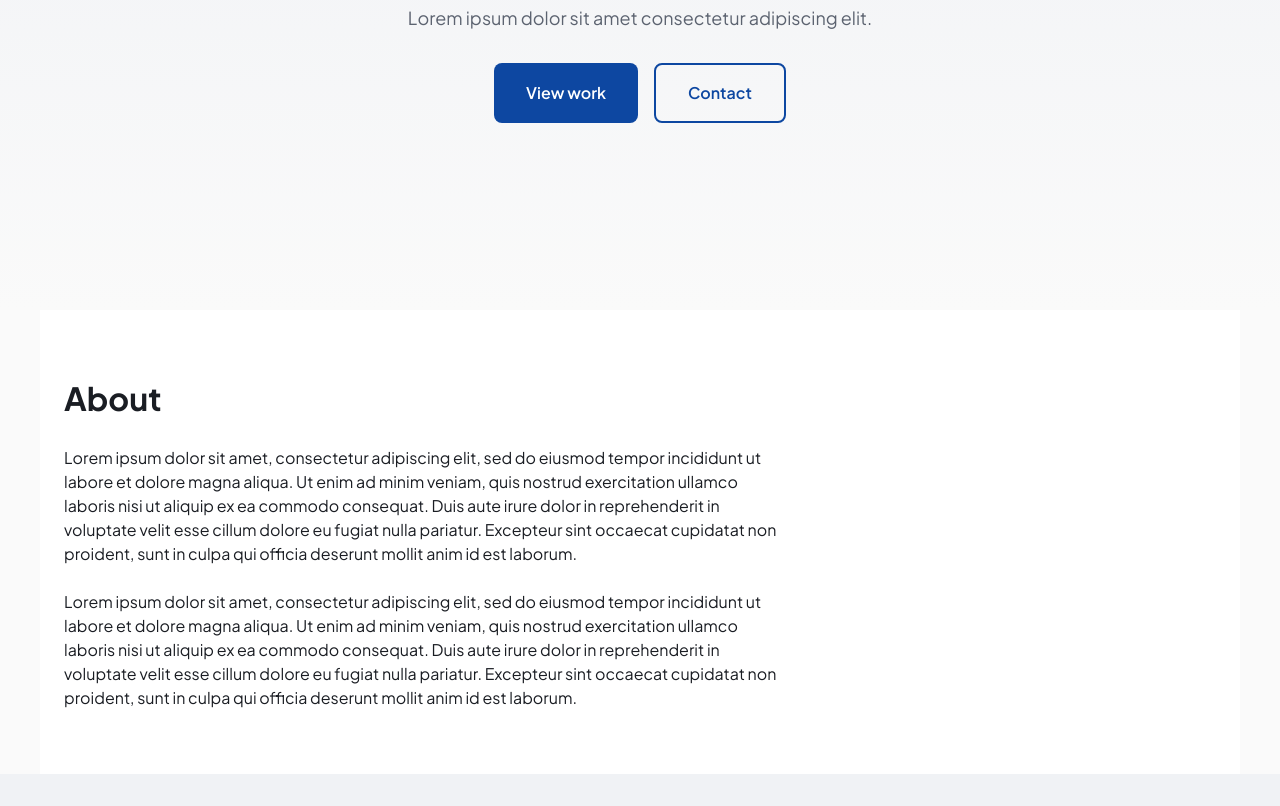
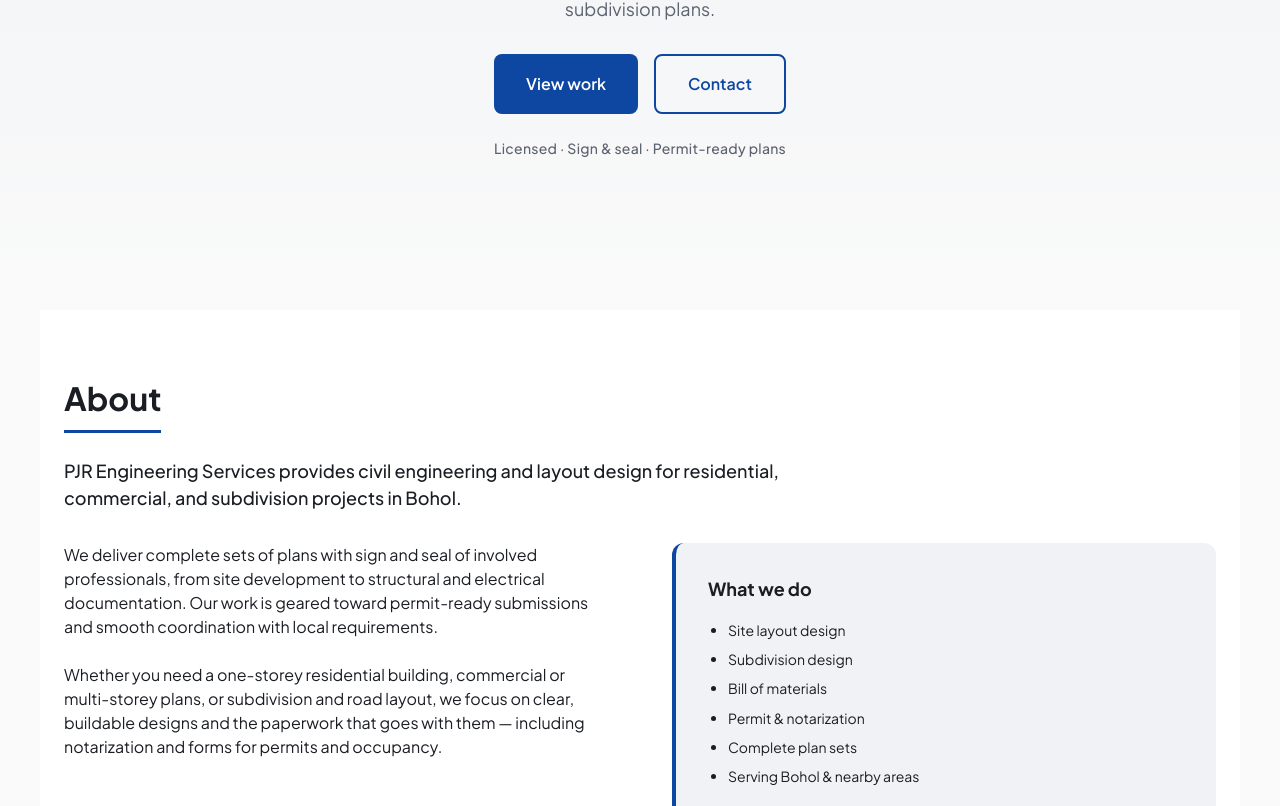
Before and after one commit to user1871872/prince_portfolio, a React (Vite) app: page / in a window 1280 px wide. Shown: the part 314-1120 px from the top of the page. Built offline with nearby package versions, Linux system fonts and the light colour scheme.

Commit message:
changes of design for the hero and about

```diff
--- a/src/components/About.jsx
+++ b/src/components/About.jsx
@@ -1,4 +1,13 @@
 import { useInView } from '../hooks/useInView';
+
+const expertiseItems = [
+  'Site layout design',
+  'Subdivision design',
+  'Bill of materials',
+  'Permit & notarization',
+  'Complete plan sets',
+  'Serving Bohol & nearby areas',
+];
 
 export default function About() {
   const [ref, inView] = useInView();
@@ -6,15 +15,27 @@
   return (
     <section id="about" className="section about">
       <div ref={ref} className={`animate-in ${inView ? 'in-view' : ''}`}>
-        <h2 className="section-title">About</h2>
-        <div className="about-content">
-        {/* Add your bio and expertise below (e.g. site layout, grading, subdivisions). */}
-        <p className="about-text">
-        Lorem ipsum dolor sit amet, consectetur adipiscing elit, sed do eiusmod tempor incididunt ut labore et dolore magna aliqua. Ut enim ad minim veniam, quis nostrud exercitation ullamco laboris nisi ut aliquip ex ea commodo consequat. Duis aute irure dolor in reprehenderit in voluptate velit esse cillum dolore eu fugiat nulla pariatur. Excepteur sint occaecat cupidatat non proident, sunt in culpa qui officia deserunt mollit anim id est laborum.
+        <h2 className="section-title about-title">About</h2>
+        <p className="about-intro">
+          PJR Engineering Services provides civil engineering and layout design for residential, commercial, and subdivision projects in Bohol.
         </p>
-        <p className="about-text">
-        Lorem ipsum dolor sit amet, consectetur adipiscing elit, sed do eiusmod tempor incididunt ut labore et dolore magna aliqua. Ut enim ad minim veniam, quis nostrud exercitation ullamco laboris nisi ut aliquip ex ea commodo consequat. Duis aute irure dolor in reprehenderit in voluptate velit esse cillum dolore eu fugiat nulla pariatur. Excepteur sint occaecat cupidatat non proident, sunt in culpa qui officia deserunt mollit anim id est laborum.
-        </p>
+        <div className="about-grid">
+          <div className="about-content">
+            <p className="about-text">
+              We deliver complete sets of plans with sign and seal of involved professionals, from site development to structural and electrical documentation. Our work is geared toward permit-ready submissions and smooth coordination with local requirements.
+            </p>
+            <p className="about-text">
+              Whether you need a one-storey residential building, commercial or multi-storey plans, or subdivision and road layout, we focus on clear, buildable designs and the paperwork that goes with them — including notarization and forms for permits and occupancy.
+            </p>
+          </div>
+          <div className="about-expertise">
+            <h3 className="about-expertise-title">What we do</h3>
+            <ul className="about-expertise-list">
+              {expertiseItems.map((item, i) => (
+                <li key={i}>{item}</li>
+              ))}
+            </ul>
+          </div>
         </div>
       </div>
     </section>
--- a/src/components/Hero.jsx
+++ b/src/components/Hero.jsx
@@ -16,10 +16,9 @@
   return (
     <section id="hero" className="hero">
       <div className={`hero-content hero-animate ${visible ? 'in-view' : ''}`}>
-        {/* Add your name and title below */}
         <h1 className="hero-title">PJR Engineering Services</h1>
         <p className="hero-subtitle">
-        Lorem ipsum dolor sit amet consectetur adipiscing elit.
+          Civil engineering and layout design in Bohol — from residential to subdivision plans.
         </p>
         <div className="hero-ctas">
           <a href="#projects" className="btn" onClick={(e) => { e.preventDefault(); scrollTo('projects'); }}>
@@ -29,6 +28,9 @@
             Contact
           </a>
         </div>
+        <p className="hero-trust">
+          Licensed · Sign &amp; seal · Permit-ready plans
+        </p>
       </div>
     </section>
   );
--- a/src/index.css
+++ b/src/index.css
@@ -275,6 +275,7 @@
   font-size: var(--text-lg);
   color: var(--color-text-muted);
   margin: 0 0 var(--space-xl);
+  line-height: var(--line-normal);
 }
 .hero-ctas {
   display: flex;
@@ -282,10 +283,42 @@
   gap: var(--space-md);
   justify-content: center;
 }
+.hero-trust {
+  margin: var(--space-lg) 0 0;
+  font-size: var(--text-sm);
+  color: var(--color-text-muted);
+  font-weight: 500;
+  letter-spacing: 0.02em;
+}
 
 /* About */
 .about {
   background: var(--color-white);
+}
+.about-title {
+  padding-bottom: var(--space-sm);
+  border-bottom: 3px solid var(--color-primary);
+  display: inline-block;
+}
+.about-intro {
+  font-size: var(--text-lg);
+  color: var(--color-text);
+  font-weight: 500;
+  margin: 0 0 var(--space-xl);
+  max-width: 720px;
+  line-height: var(--line-normal);
+}
+.about-grid {
+  display: grid;
+  grid-template-columns: 1fr;
+  gap: var(--space-2xl);
+}
+@media (min-width: 768px) {
+  .about-grid {
+    grid-template-columns: 1fr 1fr;
+    gap: var(--space-3xl);
+    align-items: start;
+  }
 }
 .about-content {
   max-width: 720px;
@@ -293,8 +326,35 @@
 .about-text {
   margin: 0 0 var(--space-lg);
   color: var(--color-text);
+  line-height: var(--line-normal);
 }
 .about-text:last-of-type {
+  margin-bottom: 0;
+}
+.about-expertise {
+  background: var(--color-bg-alt);
+  padding: var(--space-xl);
+  border-radius: var(--radius-lg);
+  border-left: 4px solid var(--color-primary);
+}
+.about-expertise-title {
+  margin: 0 0 var(--space-md);
+  font-size: var(--text-lg);
+  font-weight: 700;
+  color: var(--color-text);
+}
+.about-expertise-list {
+  margin: 0;
+  padding-left: 1.25rem;
+  color: var(--color-text);
+  font-size: var(--text-sm);
+  line-height: 1.8;
+  list-style: disc;
+}
+.about-expertise-list li {
+  margin-bottom: 0.25rem;
+}
+.about-expertise-list li:last-child {
   margin-bottom: 0;
 }
 
@@ -807,16 +867,19 @@
 .hero-animate .hero-title { transition-delay: 0.1s; }
 .hero-animate .hero-subtitle { transition-delay: 0.2s; }
 .hero-animate .hero-ctas { transition-delay: 0.3s; }
+.hero-animate .hero-trust { transition-delay: 0.45s; }
 .hero-animate .hero-title,
 .hero-animate .hero-subtitle,
-.hero-animate .hero-ctas {
+.hero-animate .hero-ctas,
+.hero-animate .hero-trust {
   opacity: 0;
   transform: translateY(16px);
   transition: opacity 0.5s ease, transform 0.5s ease;
 }
 .hero-animate.in-view .hero-title,
 .hero-animate.in-view .hero-subtitle,
-.hero-animate.in-view .hero-ctas {
+.hero-animate.in-view .hero-ctas,
+.hero-animate.in-view .hero-trust {
   opacity: 1;
   transform: translateY(0);
 }
@@ -871,9 +934,11 @@
   .hero-animate .hero-title,
   .hero-animate .hero-subtitle,
   .hero-animate .hero-ctas,
+  .hero-animate .hero-trust,
   .hero-animate.in-view .hero-title,
   .hero-animate.in-view .hero-subtitle,
   .hero-animate.in-view .hero-ctas,
+  .hero-animate.in-view .hero-trust,
   .animate-in-stagger .service-card,
   .animate-in-stagger.in-view .service-card,
   .animate-in-stagger .project-card,
```
